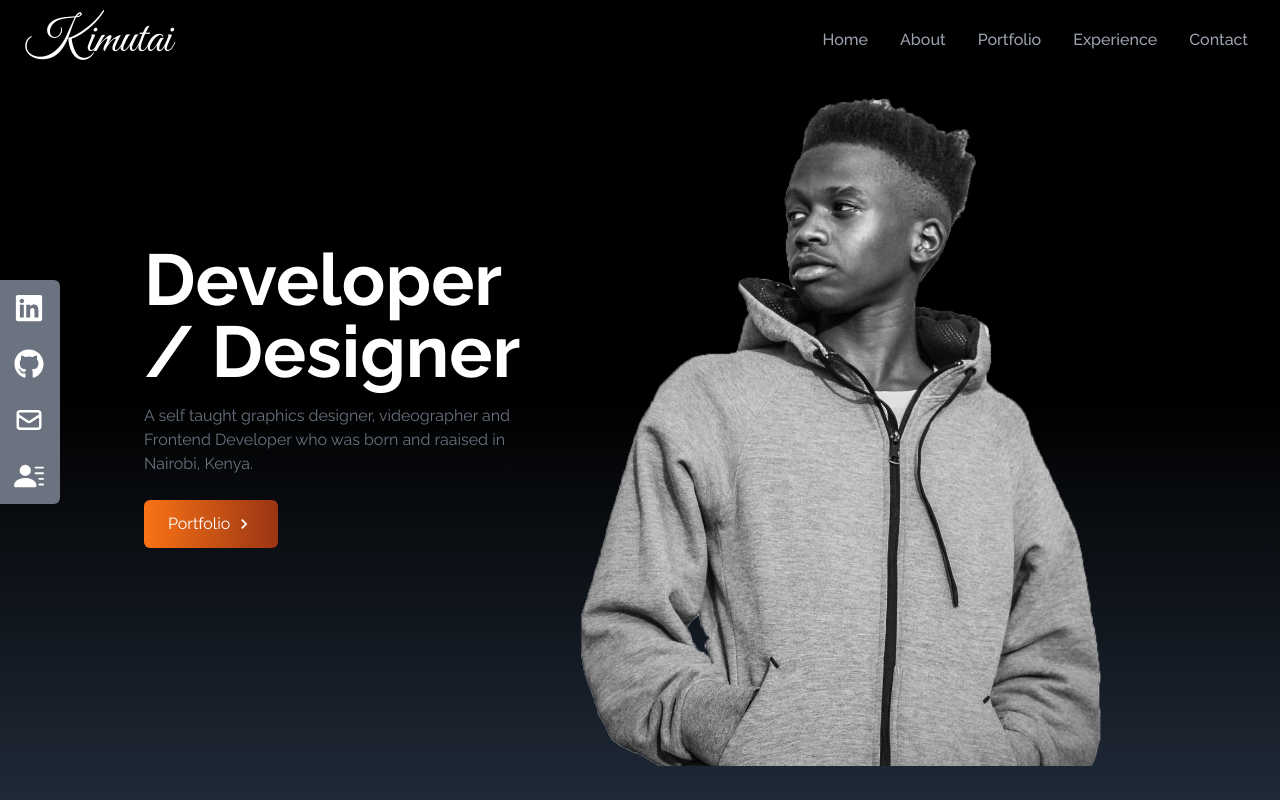
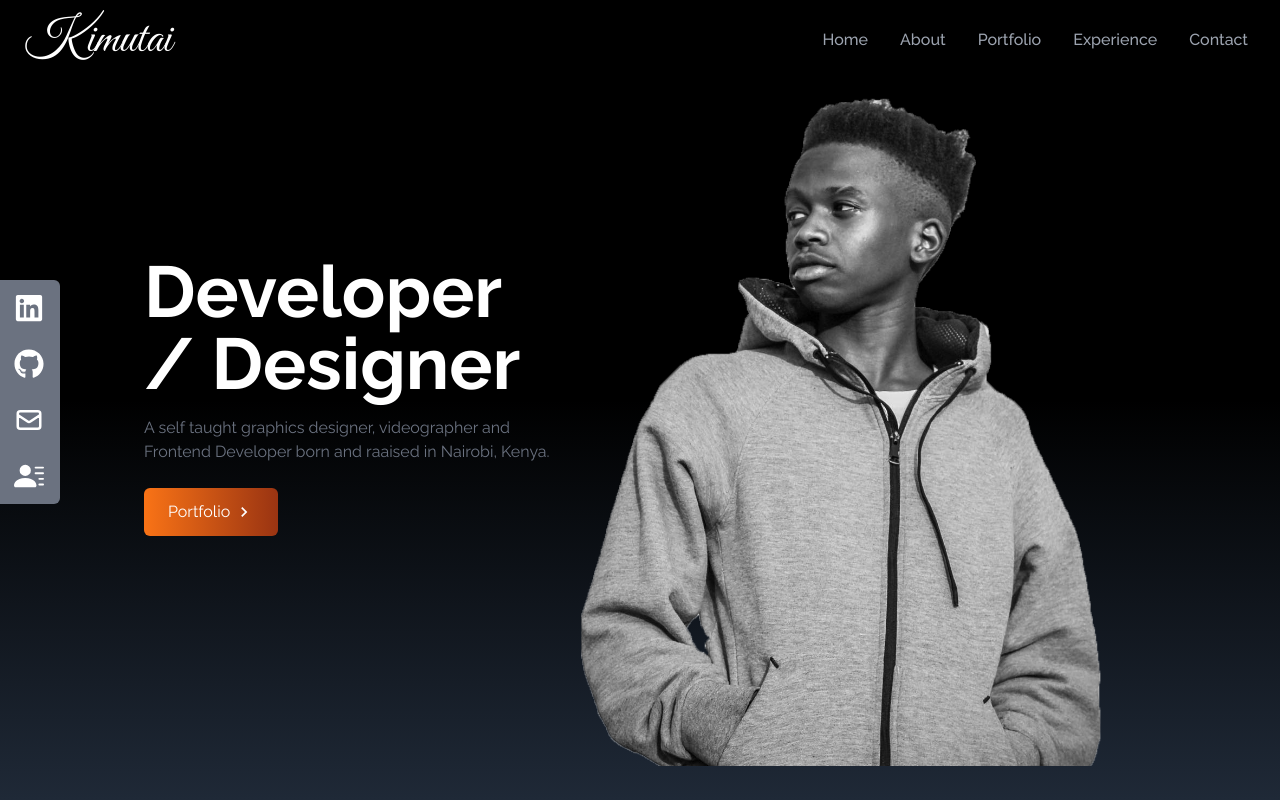
Before and after one commit to ryk1mmy/kim-portfolio, a React (Create React App) app: page / in a window 1280 px wide. Shown: the top 800 px of the page. Built offline with nearby package versions, Linux system fonts and the light colour scheme.

Commit message:
changes on home

```diff
--- a/src/components/Home.jsx
+++ b/src/components/Home.jsx
@@ -18,7 +18,7 @@ const Home = () => {
           <p className="text-gray-500 py-4 max-w-md">
 
           A self taught graphics designer, videographer and Frontend Developer
-           who was born and raaised in Nairobi, Kenya.
+          born and raaised in Nairobi, Kenya.
 
           </p>
 
```
